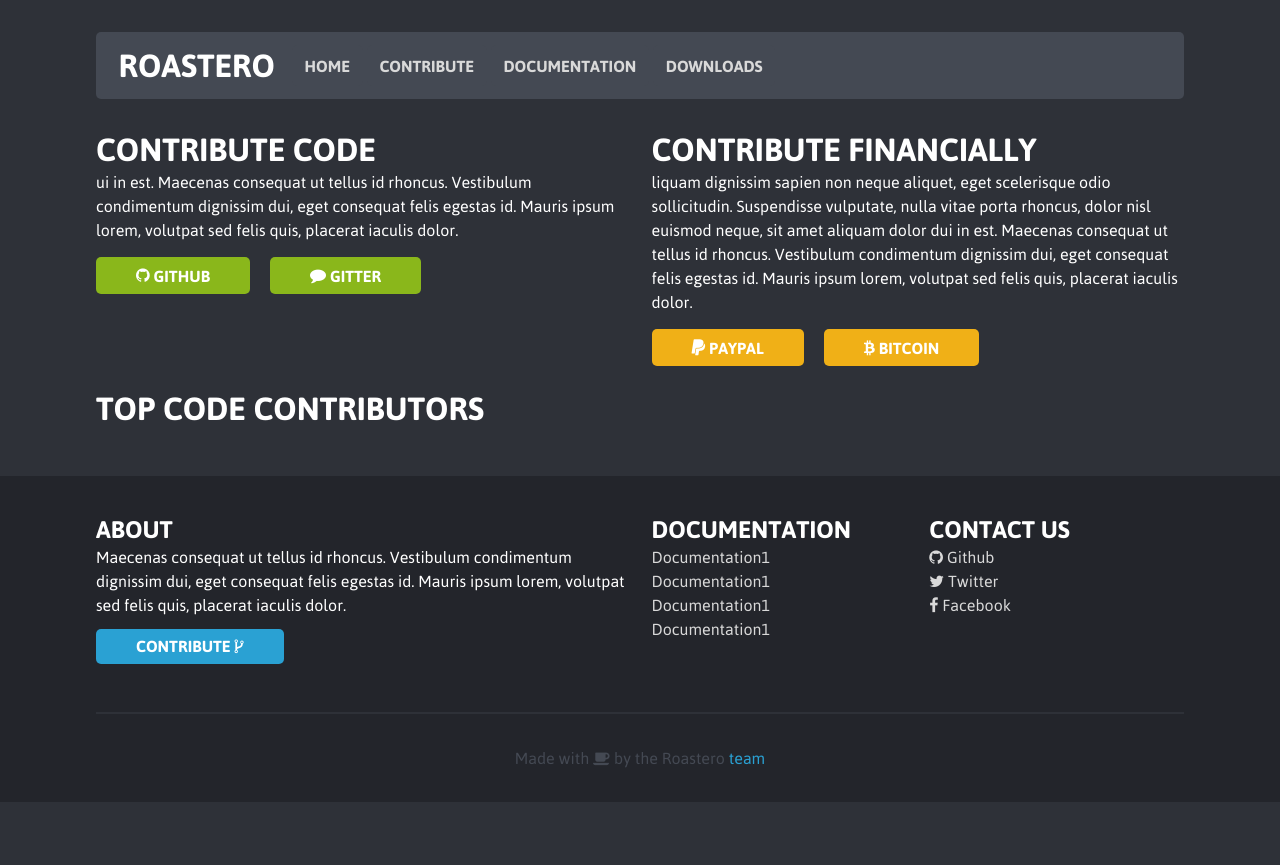
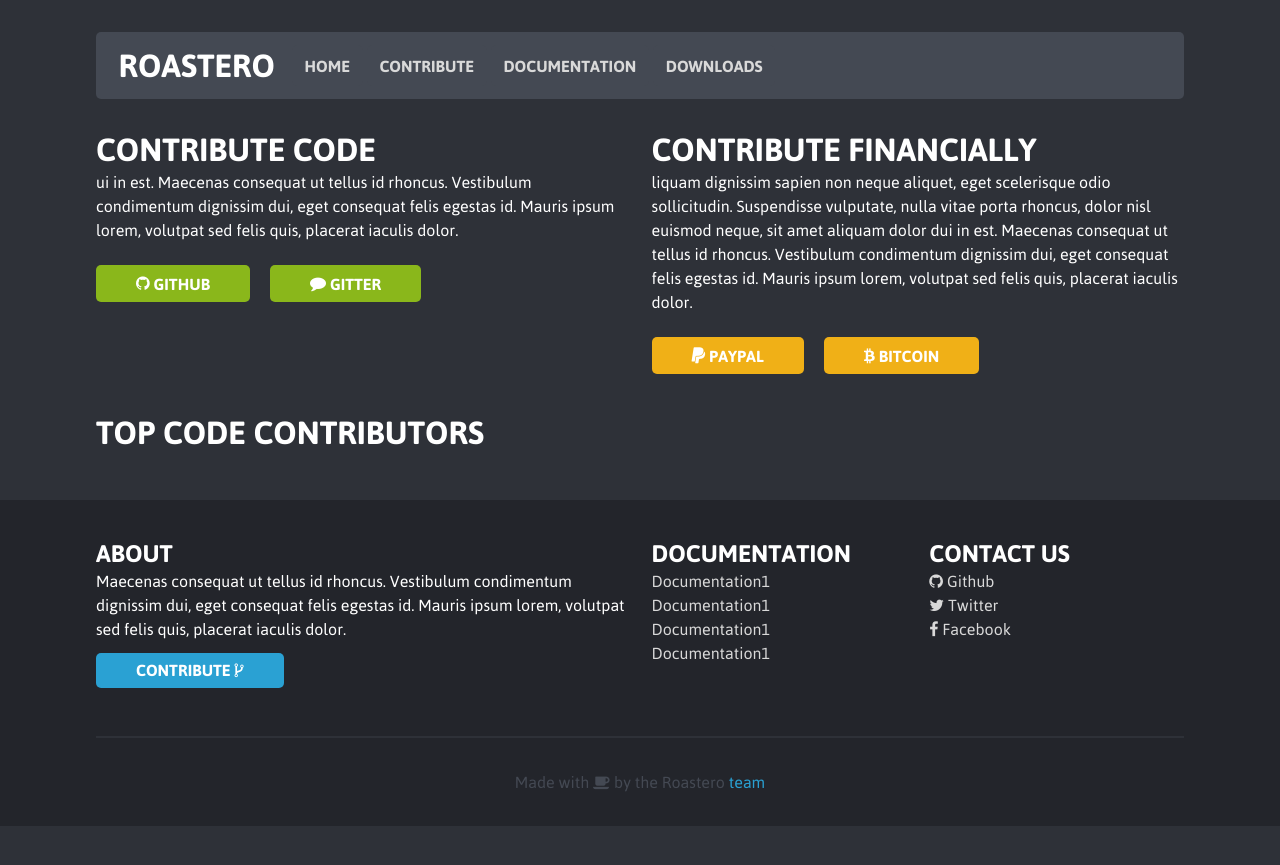
Before and after one commit to Roastero/Roastero-Web, a Jekyll site: the page built from contribute.html, in a window 1280 px wide. Shown: the top 865 px of the page. Built offline with Jekyll 4.4.1, drawn with Linux system fonts in a browser that asks for light colours; nearby versions of some CDN libraries.

Commit message:
Fixed mobile site to work on devices

```diff
--- a/_includes/head.html
+++ b/_includes/head.html
@@ -2,7 +2,8 @@
     <meta charset="utf-8">
     <title>{% if page.title %}{{ page.title }}{% else %}{{ site.title }}{% endif %}</title>
     <meta name="description" content="{% if page.excerpt %}{{ page.excerpt | strip_html | strip_newlines | truncate: 160 }}{% else %}{{ site.description }}{% endif %}">
-    <link rel="stylesheet" href="/css/main.css">
+    <meta name="viewport" content="width=device-width, initial-scale=1">
+    <link rel="stylesheet" type="text/css" href="/css/main.css">
     <link rel="stylesheet" href="http://maxcdn.bootstrapcdn.com/font-awesome/4.3.0/css/font-awesome.min.css">
     <script src="http://code.jquery.com/jquery-1.11.0.min.js"></script>
 </head>
--- a/css/main.scss
+++ b/css/main.scss
@@ -3,8 +3,9 @@
 ---
 
 @import "bourbon/bourbon";
+@import "base/grid-settings";
+@import "neat/neat";
 @import "base/base";
-@import "neat/neat";
 @import "syntax-highlighting";
 
 .container {
@@ -26,8 +27,7 @@
 
     li {
         display: inline-block;
-        margin-right: 1em;
-        margin-top: .5em;
+        padding: 1em 1em 1em 0em;
 
         a {
             color: $white;;
@@ -67,8 +67,7 @@
 
     li {
         display: inline-block;
-        margin-right: 1em;
-        margin-top: .5em;
+        padding: 1em 1em 1em 0em;
 
         a {
             color: $white;;
```
